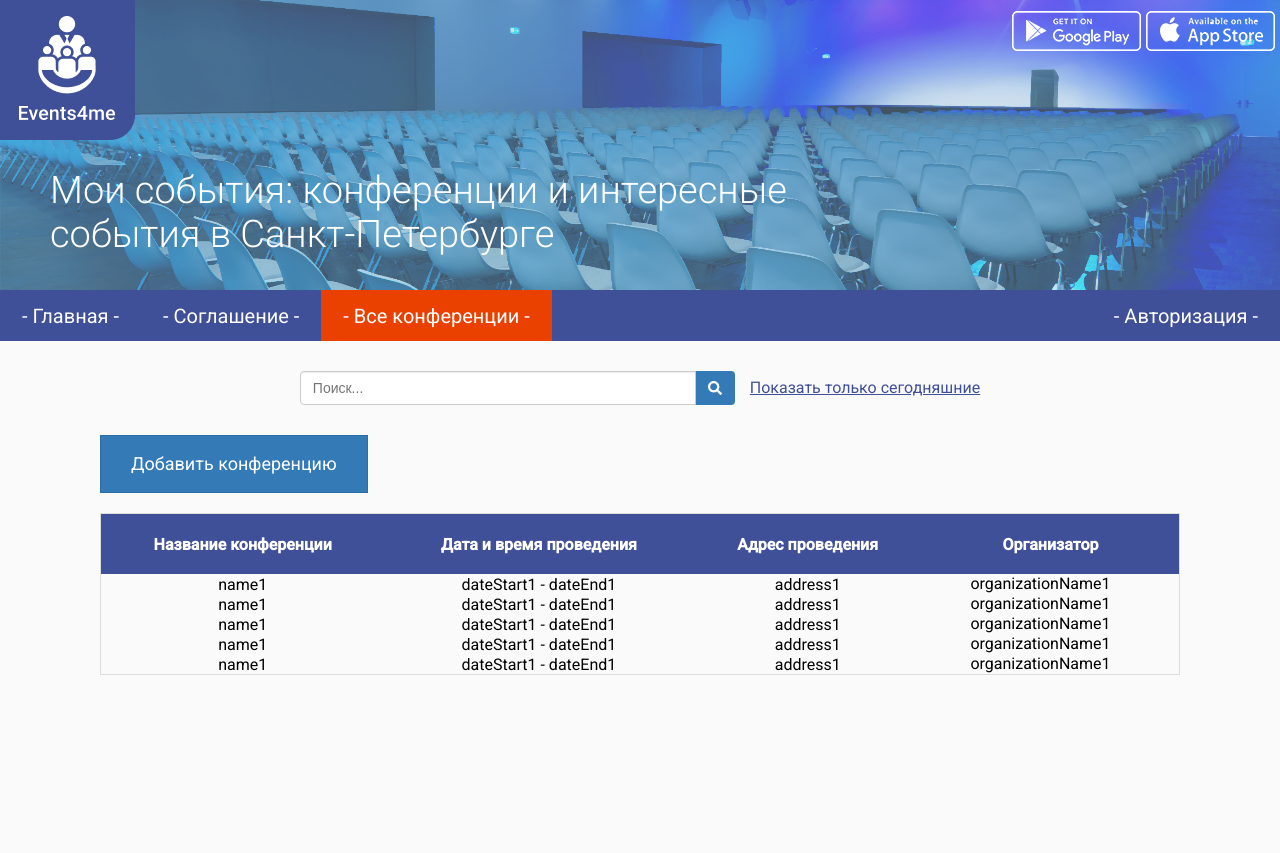
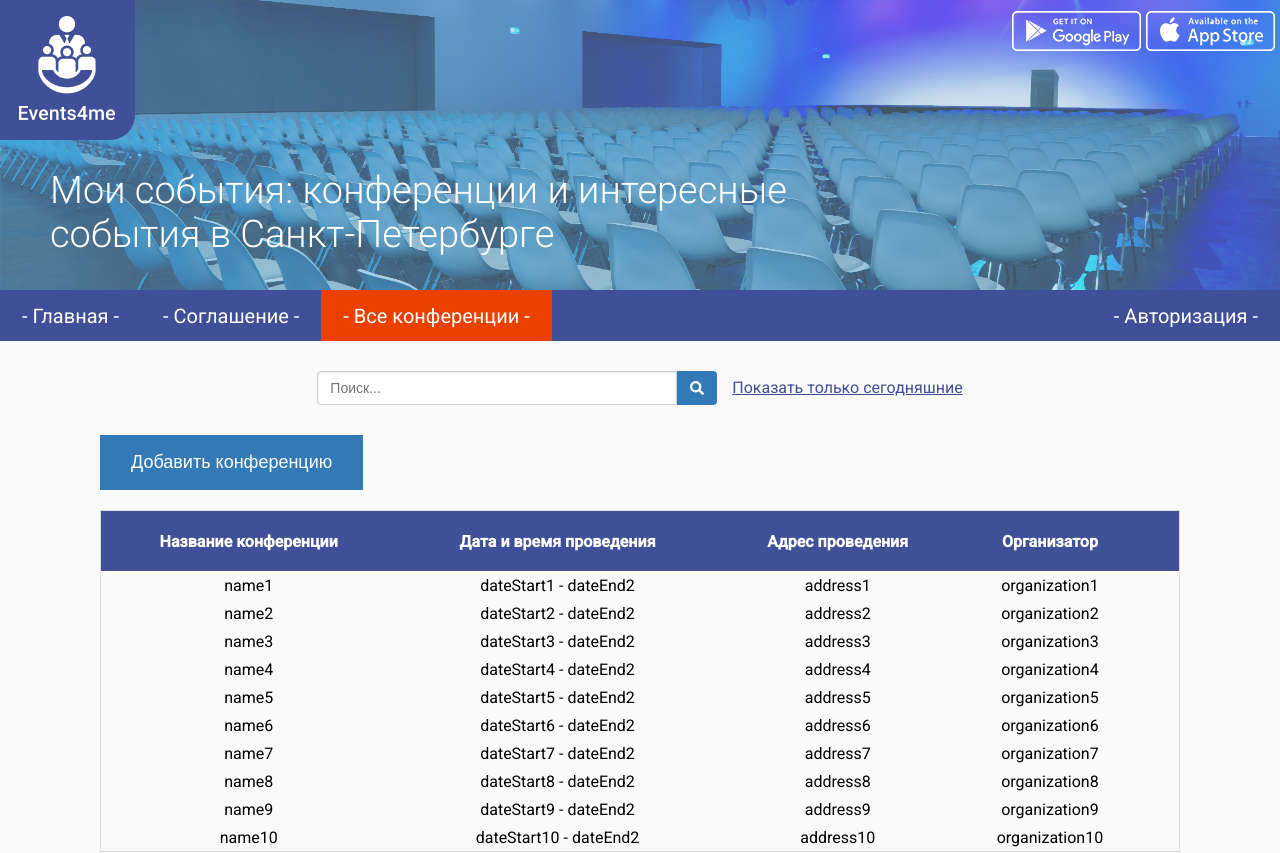
Before and after one commit to sergvikpl/events4me-angular, an Angular app: page /events in a window 1280 px wide. Shown: the top 853 px of the page. Built offline with nearby package versions, Linux system fonts and the light colour scheme.

Commit message:
Changed layout and styles for events page

```diff
--- a/src/app/pages/events/events.component.html
+++ b/src/app/pages/events/events.component.html
@@ -1,82 +1,43 @@
+<div class="events-page">
   <div class="search">
-  <div class="input-group">
-    <input type="text" class="form-control" id="searchConf" placeholder="Поиск...">
-    <span class="input-group-btn">
-      <button class="btn btn-search" id="searchBtn" type="button">
+    <div class="search__input-group">
+      <input id="searchConf" type="text" placeholder="Поиск..." class="search__input">
+      <span class="search__button-group">
+        <button id="searchBtn" type="button" class="search__button">
           <fa-icon [icon]="faSearch"></fa-icon>
         </button>
       </span>
     </div>
-  <a id="todaysConf">Показать только сегодняшние</a>
+    <a id="todaysConf" class="search__filter">Показать только сегодняшние</a>
   </div>
-<div class="btnTop">
-  <button class="btn btn-primary btn-lg btnConf" role="button" (click)="goToAddEventPage()">
+
+  <button role="button" (click)="goToAddEventPage()" class="add-button">
     Добавить конференцию
   </button>
-</div>
-<div class="eventsList" id="eventsList">
-  <table id="tableEvents" class="table table-bordered">
+
+  <table id="tableEvents" class="events-table">
     <thead>
       <tr>
-      <th scope="col">Название конференции</th>
-      <th scope="col">Дата и время проведения</th>
-      <th scope="col">Адреc проведения</th>
-      <th scope="col">Организатор</th>
+        <th scope="col" class="events-table__cell events-table__cell--header">Название конференции</th>
+        <th scope="col" class="events-table__cell events-table__cell--header">Дата и время проведения</th>
+        <th scope="col" class="events-table__cell events-table__cell--header">Адреc проведения</th>
+        <th scope="col" class="events-table__cell events-table__cell--header">Организатор</th>
+        <th scope="col" class="events-table__cell events-table__cell--header events-table__cell--delete"></th>
       </tr>
     </thead>
-    <tbody id="eventsData">
-
-      <tr class="evBox" id="row1" (click)="goToEditEventPage()">
-        <td> name1 </td>
-        <td> dateStart1  -  dateEnd1 </td>
-        <td> address1 </td>
-        <td>
-          organizationName1
-          <img class="trashConf" onclick="event.stopPropagation()" src="assets/images/delete.png" id="d1" width="20px">
+    <tbody id="eventsData" *ngFor="let event of events">
+      <tr id="row1" (click)="goToEditEventPage()" class="events-table__row">
+        <td class="events-table__cell"> {{ event.name }} </td>
+        <td class="events-table__cell"> {{ event.dateStart }}  - {{ event.dateEnd }} </td>
+        <td class="events-table__cell"> {{ event.address }} </td>
+        <td class="events-table__cell">
+          {{ event.organizationName }}
+          <span class="events-table__timestamp"> {{ event.dateStart }} - {{ event.dateEnd }} </span>
         </td>
-        <td class="timestamp">dateStart1 - dateEnd1</td>
+        <td class="events-table__cell events-table__cell--delete">
+          <img id="event.id"  width="20px" onclick="event.stopPropagation()" src="assets/images/delete.png" class="events-table__delete-button">
+        </td>
       </tr>
-      <tr class="evBox" id="row2" (click)="goToEditEventPage()">
-        <td> name1 </td>
-        <td> dateStart1  -  dateEnd1 </td>
-        <td> address1 </td>
-        <td>
-          organizationName1
-          <img class="trashConf" onclick="event.stopPropagation()" src="assets/images/delete.png" id="d2" width="20px">
-        </td>
-        <td class="timestamp">dateStart1 - dateEnd1</td>
-      </tr>
-      <tr class="evBox" id="row3" (click)="goToEditEventPage()">
-        <td> name1 </td>
-        <td> dateStart1  -  dateEnd1 </td>
-        <td> address1 </td>
-        <td>
-          organizationName1
-          <img class="trashConf" onclick="event.stopPropagation()" src="assets/images/delete.png" id="d3" width="20px">
-        </td>
-        <td class="timestamp">dateStart1 - dateEnd1</td>
-      </tr>
-      <tr class="evBox" id="row4" (click)="goToEditEventPage()">
-        <td> name1 </td>
-        <td> dateStart1  -  dateEnd1 </td>
-        <td> address1 </td>
-        <td>
-          organizationName1
-          <img class="trashConf" onclick="event.stopPropagation()" src="assets/images/delete.png" id="d4" width="20px">
-        </td>
-        <td class="timestamp">dateStart1 - dateEnd1</td>
-      </tr>
-      <tr class="evBox" id="row5" (click)="goToEditEventPage()">
-        <td> name1 </td>
-        <td> dateStart1  -  dateEnd1 </td>
-        <td> address1 </td>
-        <td>
-          organizationName1
-          <img class="trashConf" onclick="event.stopPropagation()" src="assets/images/delete.png" id="d5" width="20px">
-        </td>
-        <td class="timestamp">dateStart1 - dateEnd1</td>
-      </tr>
-
     </tbody>
   </table>
 </div>
--- a/src/app/pages/events/events.component.scss
+++ b/src/app/pages/events/events.component.scss
@@ -1,9 +1,13 @@
-.conference li:nth-child(2) {
-  background-color: #EA4101;
+.events-page {
+  padding-right: 100px;
+  padding-left: 100px;
+  overflow-y: auto;
 }
-
-.timestamp {
-  display: none;
+@media (max-width: 740px) {
+  .events-page{
+    padding-left: 16px;
+    padding-right: 16px;
+  }
 }
 
 .search {
@@ -13,11 +17,82 @@
   align-items: center;
   margin: 30px auto;
   text-align: center;
-  padding-left: 100px;
-  padding-right: 100px;
 }
 
-.search a {
+.search__input-group {
+  display: flex;
+  flex-grow: 1;
+  max-width: 400px;
+  border-radius: 6px;
+  margin-right: 15px
+}
+
+.search__input {
+  display: block;
+  width: 100%;
+  position: relative;
+  z-index: 2;
+  float: left;
+  width: 100%;
+  margin-bottom: 0;
+  font-size: 14px;
+  line-height: 1.42857143;
+  color: #555;
+  background-color: #fff;
+  background-image: none;
+  border: 1px solid #ccc;
+  border-radius: 4px;
+  border-top-right-radius: 0;
+  border-bottom-right-radius: 0;
+  -webkit-box-shadow: inset 0 1px 1px rgb(0 0 0 / 8%);
+  box-shadow: inset 0 1px 1px rgb(0 0 0 / 8%);
+  -webkit-transition: border-color ease-in-out .15s,-webkit-box-shadow ease-in-out .15s;
+  -o-transition: border-color ease-in-out .15s,box-shadow ease-in-out .15s;
+  transition: border-color ease-in-out .15s,box-shadow ease-in-out .15s;
+
+  padding: 6px 12px;
+}
+.search__input:focus {
+  border-color: #66afe9;
+  outline: 0;
+  -webkit-box-shadow: inset 0 1px 1px rgb(0 0 0 / 8%), 0 0 8px rgb(102 175 233 / 60%);
+  box-shadow: inset 0 1px 1px rgb(0 0 0 / 8%), 0 0 8px rgb(102 175 233 / 60%);
+}
+
+.search__button-group {
+  position: relative;
+  font-size: 0;
+  white-space: nowrap;
+}
+
+.search__button {
+  display: inline-block;
+  font-size: 14px;
+  font-weight: 400;
+  line-height: 1.42857143;
+  text-align: center;
+  white-space: nowrap;
+  vertical-align: middle;
+  background: #337ab7;
+  background-image: none;
+  color: #fff;
+  border: 1px solid transparent;
+  border-radius: 4px;
+  border-top-left-radius: 0;
+  border-bottom-left-radius: 0;
+  -ms-touch-action: manipulation;
+  touch-action: manipulation;
+  -webkit-user-select: none;
+  -moz-user-select: none;
+  -ms-user-select: none;
+  user-select: none;
+  transition: all 0.2s linear;
+  padding: 6px 12px;
+  margin-bottom: 0;
+  cursor: pointer;
+}
+
+.search__filter {
   display: flex;
   font-family: Roboto;
   font-style: normal;
@@ -29,297 +104,77 @@
   cursor: pointer;
 }
 
-.input-group {
-  display: flex;
-  flex-grow: 1;
-  max-width: 400px;
-  border-radius: 6px;
-  margin-right: 50px;
-}
-
-.input-group .form-control {
-  position: relative;
-  z-index: 2;
-  float: left;
-  width: 100%;
-  margin-bottom: 0;
-}
-.form-control {
-  display: block;
-  width: 100%;
-  // height: 34px;
-  padding: 6px 12px;
-  font-size: 14px;
-  line-height: 1.42857143;
-  color: #555;
-  background-color: #fff;
-  background-image: none;
-  border: 1px solid #ccc;
-  border-radius: 4px;
-  -webkit-box-shadow: inset 0 1px 1px rgb(0 0 0 / 8%);
-  box-shadow: inset 0 1px 1px rgb(0 0 0 / 8%);
-  -webkit-transition: border-color ease-in-out .15s,-webkit-box-shadow ease-in-out .15s;
-  -o-transition: border-color ease-in-out .15s,box-shadow ease-in-out .15s;
-  transition: border-color ease-in-out .15s,box-shadow ease-in-out .15s;
-  border-top-right-radius: 0;
-  border-bottom-right-radius: 0;
-}
-
-.btn {
+.add-button {
   display: inline-block;
   padding: 6px 12px;
   margin-bottom: 0;
-  font-size: 14px;
+  font-size: 18px;
   font-weight: 400;
-  line-height: 1.42857143;
+  color: #fff;
   text-align: center;
   white-space: nowrap;
   vertical-align: middle;
+  background-color: #337ab7;
+  background-image: none;
+  border-color: #2e6da4;
+  border: 1px solid transparent;
+  border-radius: 0;
   -ms-touch-action: manipulation;
   touch-action: manipulation;
   -webkit-user-select: none;
   -moz-user-select: none;
   -ms-user-select: none;
   user-select: none;
-  background-image: none;
-  border: 1px solid transparent;
-  border-radius: 4px;
+  transition: all 0.2s linear;
+  margin-bottom: 20px;
+  padding: 16px 30px;
   cursor: pointer;
 }
 
+.search__button:focus, .search__button:hover, .add-button:focus, .add-button:hover {
+  color: #fff;
+  background-color: #204d74;
+  border-color: #122b40;
+}
 
-.btn-search {
-  background: #337ab7;
-  color: #fff;
-  border-top-left-radius: 0;
-  border-bottom-left-radius: 0;
+ .search__button:focus, .add-button:focus {
+  outline: thin dotted;
+  outline: 5px auto -webkit-focus-ring-color;
+  outline-offset: -2px;
+}
+
+.events-table {
+  width: 100%;
+  max-width: 100%;
+  border: 1px solid #ddd;
+  border-spacing: 0;
+  border-collapse: collapse;
+  margin-bottom: 20px;
+}
+
+.events-table__row {
   cursor: pointer;
 }
-
-
-.btn-group-lg  >.btn, .btn-lg {
-  padding: 10px 16px;
-  font-size: 18px;
-  line-height: 1.3333333;
-  border-radius: 6px;
-}
-.btn-primary {
-  color: #fff;
-  background-color: #337ab7;
-  border-color: #2e6da4;
-}
-.btnTop{
-  padding-left: 100px;
-}
-.btnConf {
-  margin-bottom: 20px;
-  padding: 16px 30px;
-  border-radius: 0;
-  font-family: Roboto;
-  text-decoration: none;
-}
-
-
-.input-group-btn {
-  position: relative;
-  font-size: 0;
-  white-space: nowrap;
-}
-
-.input-group-addon, .input-group-btn {
-  width: 1%;
-  white-space: nowrap;
-  vertical-align: middle;
-}
-
-.input-group-btn:last-child>.btn, .input-group-btn:last-child>.btn-group {
-  z-index: 2;
-  margin-left: -1px;
-}
-
-.conteiner {
-  padding: 33px 10px 0px 10px;
-  text-align: center;
-}
-.confBox, .confBoxNew{
-  display: inline-block;
-  vertical-align: top;
-  text-align: left;
-  line-height: 26px;
-  border-radius: 6px;
-  width: 380px;
-  height: 471px;
-  font-family: Roboto;
-  font-style: normal;
-  font-weight: normal;
-  font-size: 20px;
-  background: #FFFFFF;
-  margin: 8.5px 10px 8.5px 10px;
-  box-shadow: 0px 0px 4px rgba(0, 0, 0, 0.25);
-  cursor: pointer;
-}
-.confBox:hover .trash {
-  opacity: 1;
-}
-#bannerConf{
-  width: 380px;
-  height: 200px;
-}
-
-.confBoxNew h3 {
-  width: 340px;
-  height: 50.11px;
-  margin: 20px 20.04px;
-  color:  #EA4101;
-  overflow: hidden;
-  text-overflow: ellipsis;
-}
-.confBox h4, .nameOrg h5 {
-  font-weight: 400;
-  font-size: 16px;
-  line-height: 24px;
-  margin: 0px 20px;
-  color: #333333;
-  white-space: nowrap;
-  overflow: hidden;
-  text-overflow: ellipsis;
-}
-.dateConf h4 {
-  margin: 0px 17px;
-}
-.org img {
-  width: 60px;
-  height: 60.13px;
-}
-
-.timestamp{
-  display: none;
-}
-.map {
-  margin:20.77px 0px 21.66px 20px;
-}
-.map a {
-  width: 320px;
-  white-space: nowrap;
-  overflow: hidden;
-  text-overflow: ellipsis;
-  vertical-align: top;
-  display: inline-block;
-  font-size: 16px;
-  line-height: 24px;
-  color: #3F4F98;
-}
-.map acronym {
-  text-decoration: none;
-}
-.map img {
-  vertical-align: top;
-  display: inline-block;
-  margin-right: 20px;
-}
-.org {
-  display: block;
-  margin-right: 20px;
-  margin-top: 10px;
-  margin-left: 20px;
-  margin-bottom: 10px;
-}
-.org img{
-  vertical-align: middle;
-  display: inline-block;
-}
-.nameOrg h4{
-  font-style: normal;
-  font-weight: bold;
-  font-size: 16px;
-  line-height: 24px;
-  vertical-align: middle;
-  display: inline-block;
-}
-.nameOrg {
-  display: inline-block;
-  width: 280px;
-  height: 60.13px;
-  vertical-align: middle;
-}
-
-#toTop {
-  width: 56px;
-  height: 60px;
-  background: #EA4101;
-  border-radius: 18px 0px 0px 18px;
-  position:fixed;
-  right: 0;
-  top: 80%;
-  cursor:pointer;
-  margin: 0px auto;
-  text-align: center;
-}
-#toTop img {
-  margin-top: 39%;
-}
-
-
-.topConf {
-  display: block;
-}
-.trash {
-  opacity: 0;
-  vertical-align: top;
-}
-.topConf {
-  margin: 20px 0 20px 20px;
-}
-.confBox h3 {
-  display: inline-block;
-  width: 90%;
-  margin: 0 0 0 0;
-  height: 50.11px;
-  color:  #EA4101;
-  overflow: hidden;
-  text-overflow: ellipsis;
-}
-
-.eventsList{
-  padding-right: 100px;
-  padding-left: 100px;
-  overflow-y: auto;
-}
-
-
-
-.btnConf{
-  margin-bottom: 20px;
-  padding: 16px 30px;
-  border-radius: 0;
-}
-
-.btn-search:hover, .btn-search:focus, .btn-search:active {
-  color: #fff;
-}
-
-.btn-search:disabled{
+.events-table__row--header {
   cursor: default;
 }
 
-@media (max-width: 740px) {
-  .eventsList{
-    padding-left: 16px;
-    padding-right: 16px;
-  }
-  .btnTop {
-    padding-left: 16px;
-  }
-  .search {
-    padding-left: 16px;
-    padding-right: 16px;
-    justify-content: flex-start;
-  }
+.events-table__delete-button {
+  opacity: 0;
+  vertical-align: top;
+  float: right;
+  transition: all 0.1s linear;
 }
 
-/*===============TABLE================*/
+.events-table__row:hover .events-table__delete-button {
+  opacity: 1;
+}
 
-#tableEvents th {
+.events-table__cell {
+  text-align: center;
+  padding: 4px 8px;
+}
+.events-table__cell--header {
   background-color: #3F4F98;
   color: #fff;
   height: 60px;
@@ -327,42 +182,10 @@
   text-align: center;
   padding: 0px 8px;
 }
-
-#tableEvents tr {
-
+.events-table__cell--delete {
+  width: 20px;
 }
 
-#tableEvents tr:hover {
-  background-color: #ccdeec;
-  cursor: pointer;
+.events-table__timestamp {
+  display: none;
 }
-
-.trashConf {
-  opacity: 0;
-  vertical-align: top;
-  float: right;
-}
-
-#tableEvents tr:hover .trashConf {
-  opacity: 1;
-}
-
-.table-bordered {
-  border: 1px solid #ddd;
-}
-.table {
-  width: 100%;
-  max-width: 100%;
-  margin-bottom: 20px;
-}
-
-table {
-  font-family: Roboto;
-  background-color: transparent;
-  border-spacing: 0;
-  border-collapse: collapse;
-}
-table td {
-  padding: 0px 8px;
-  text-align: center;
-}
--- a/src/app/pages/events/events.component.ts
+++ b/src/app/pages/events/events.component.ts
@@ -23,4 +23,17 @@ export class EventsComponent implements OnInit {
 
   faSearch = faSearch
 
+  events = [
+    {id: "id1", name: "name1", dateStart: "dateStart1", dateEnd: "dateEnd2", address: "address1", organizationName: "organization1" },
+    {id: "id2", name: "name2", dateStart: "dateStart2", dateEnd: "dateEnd2", address: "address2", organizationName: "organization2" },
+    {id: "id3", name: "name3", dateStart: "dateStart3", dateEnd: "dateEnd2", address: "address3", organizationName: "organization3" },
+    {id: "id4", name: "name4", dateStart: "dateStart4", dateEnd: "dateEnd2", address: "address4", organizationName: "organization4" },
+    {id: "id5", name: "name5", dateStart: "dateStart5", dateEnd: "dateEnd2", address: "address5", organizationName: "organization5" },
+    {id: "id6", name: "name6", dateStart: "dateStart6", dateEnd: "dateEnd2", address: "address6", organizationName: "organization6" },
+    {id: "id7", name: "name7", dateStart: "dateStart7", dateEnd: "dateEnd2", address: "address7", organizationName: "organization7" },
+    {id: "id8", name: "name8", dateStart: "dateStart8", dateEnd: "dateEnd2", address: "address8", organizationName: "organization8" },
+    {id: "id9", name: "name9", dateStart: "dateStart9", dateEnd: "dateEnd2", address: "address9", organizationName: "organization9" },
+    {id: "id10", name: "name10", dateStart: "dateStart10", dateEnd: "dateEnd2", address: "address10", organizationName: "organization10" },
+  ]
+
 }
```
Lines whose indentation alone changed are shown as unchanged.
